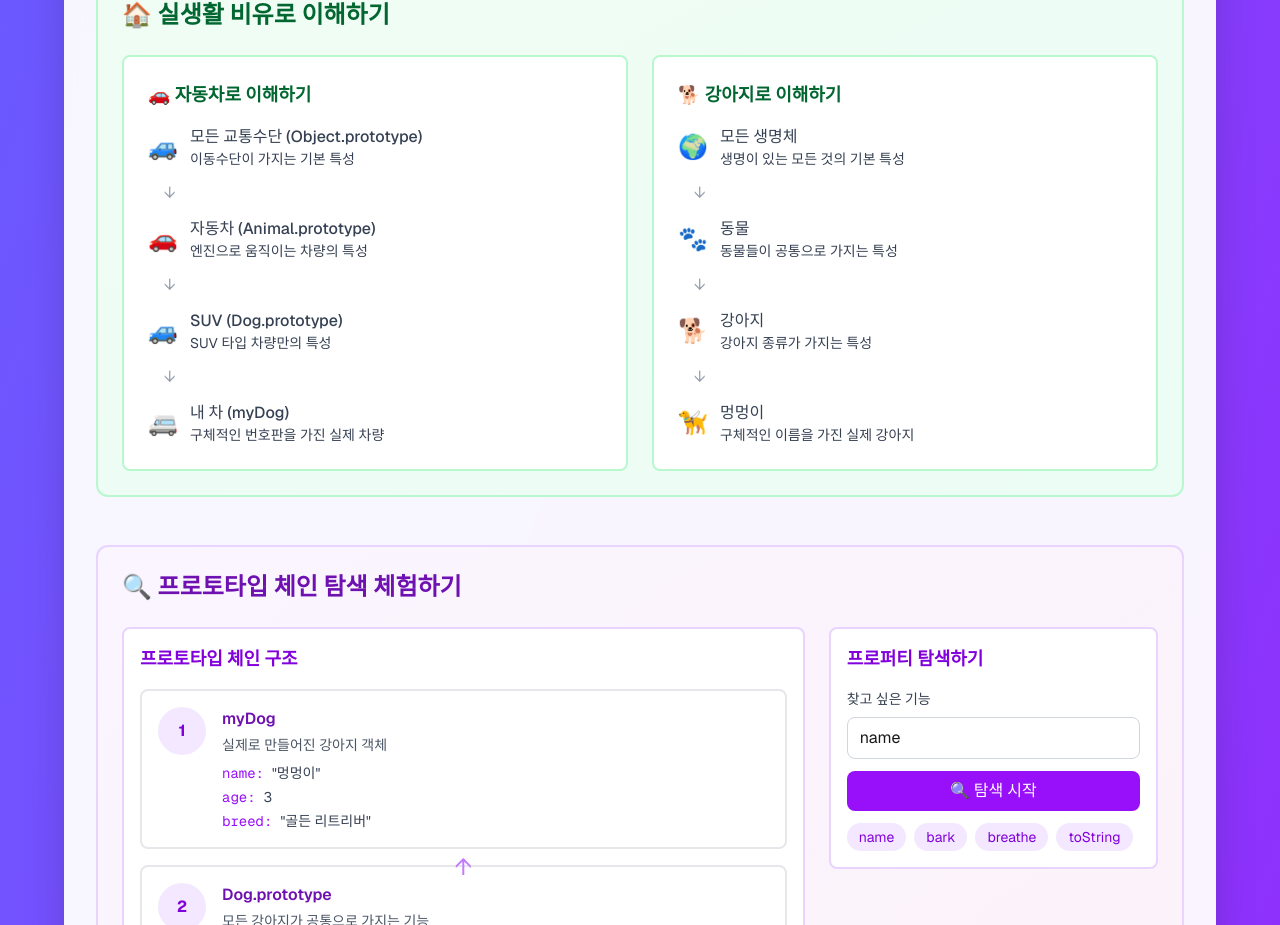
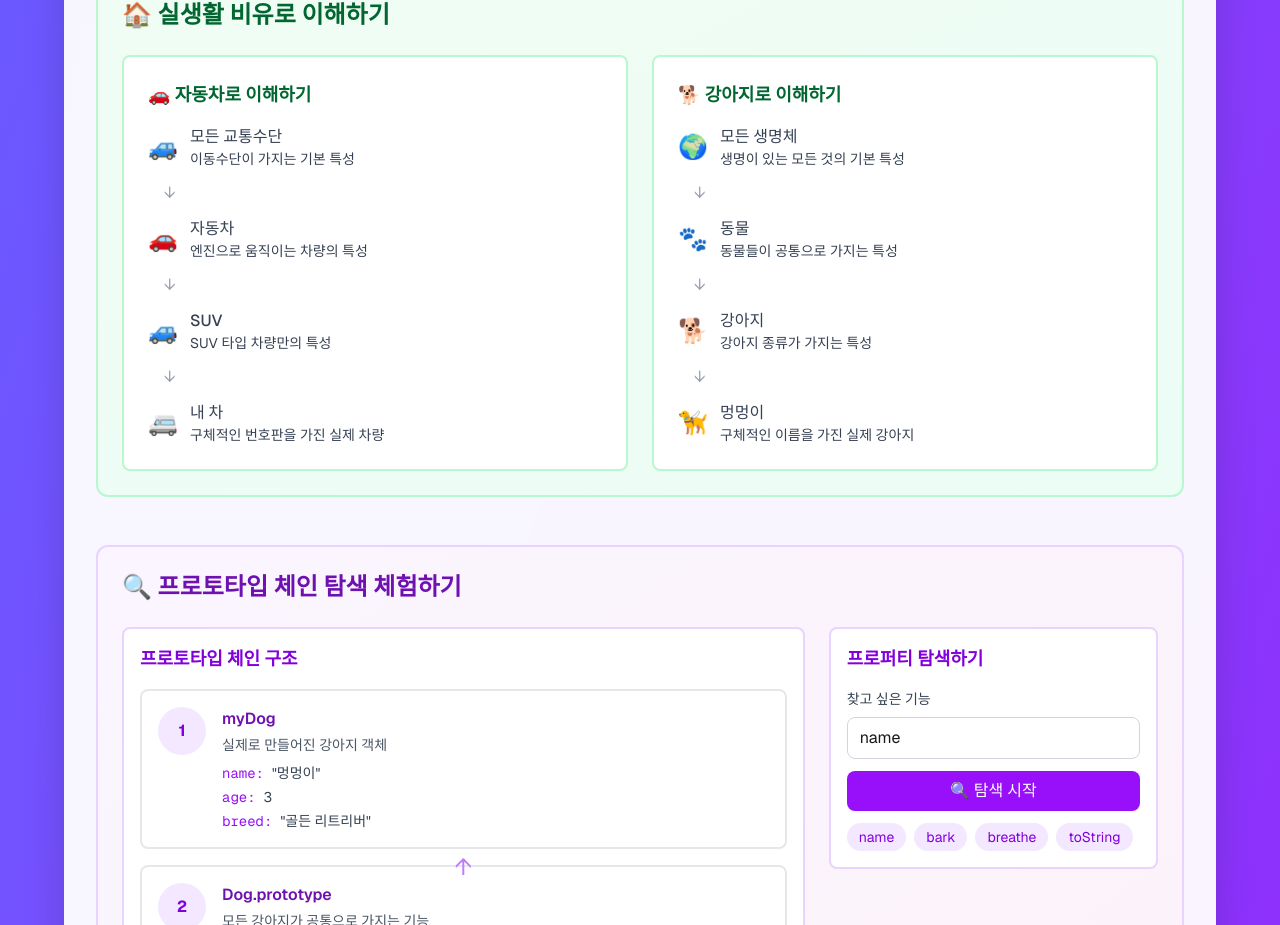
Before and after one commit to 1nnovator1105/javascript, a Next.js app: page /prototype in a window 1280 px wide. Shown: the part 936-1861 px from the top of the page. Built offline with nearby package versions, Linux system fonts and the light colour scheme.

Commit message:
fix: prototype 설명 수정

```diff
--- a/src/components/prototype/ui/PrototypeLanding.tsx
+++ b/src/components/prototype/ui/PrototypeLanding.tsx
@@ -349,9 +349,7 @@ console.log(myDog.hasOwnProperty('bark'));  // false (프로토타입 메서드)
               <div className="flex items-center gap-3">
                 <span className="text-2xl">🚙</span>
                 <div>
-                  <div className="font-medium">
-                    모든 교통수단 (Object.prototype)
-                  </div>
+                  <div className="font-medium">모든 교통수단</div>
                   <div className="text-sm">이동수단이 가지는 기본 특성</div>
                 </div>
               </div>
@@ -359,7 +357,7 @@ console.log(myDog.hasOwnProperty('bark'));  // false (프로토타입 메서드)
               <div className="flex items-center gap-3">
                 <span className="text-2xl">🚗</span>
                 <div>
-                  <div className="font-medium">자동차 (Animal.prototype)</div>
+                  <div className="font-medium">자동차</div>
                   <div className="text-sm">엔진으로 움직이는 차량의 특성</div>
                 </div>
               </div>
@@ -367,7 +365,7 @@ console.log(myDog.hasOwnProperty('bark'));  // false (프로토타입 메서드)
               <div className="flex items-center gap-3">
                 <span className="text-2xl">🚙</span>
                 <div>
-                  <div className="font-medium">SUV (Dog.prototype)</div>
+                  <div className="font-medium">SUV</div>
                   <div className="text-sm">SUV 타입 차량만의 특성</div>
                 </div>
               </div>
@@ -375,7 +373,7 @@ console.log(myDog.hasOwnProperty('bark'));  // false (프로토타입 메서드)
               <div className="flex items-center gap-3">
                 <span className="text-2xl">🚐</span>
                 <div>
-                  <div className="font-medium">내 차 (myDog)</div>
+                  <div className="font-medium">내 차</div>
                   <div className="text-sm">
                     구체적인 번호판을 가진 실제 차량
                   </div>
```
